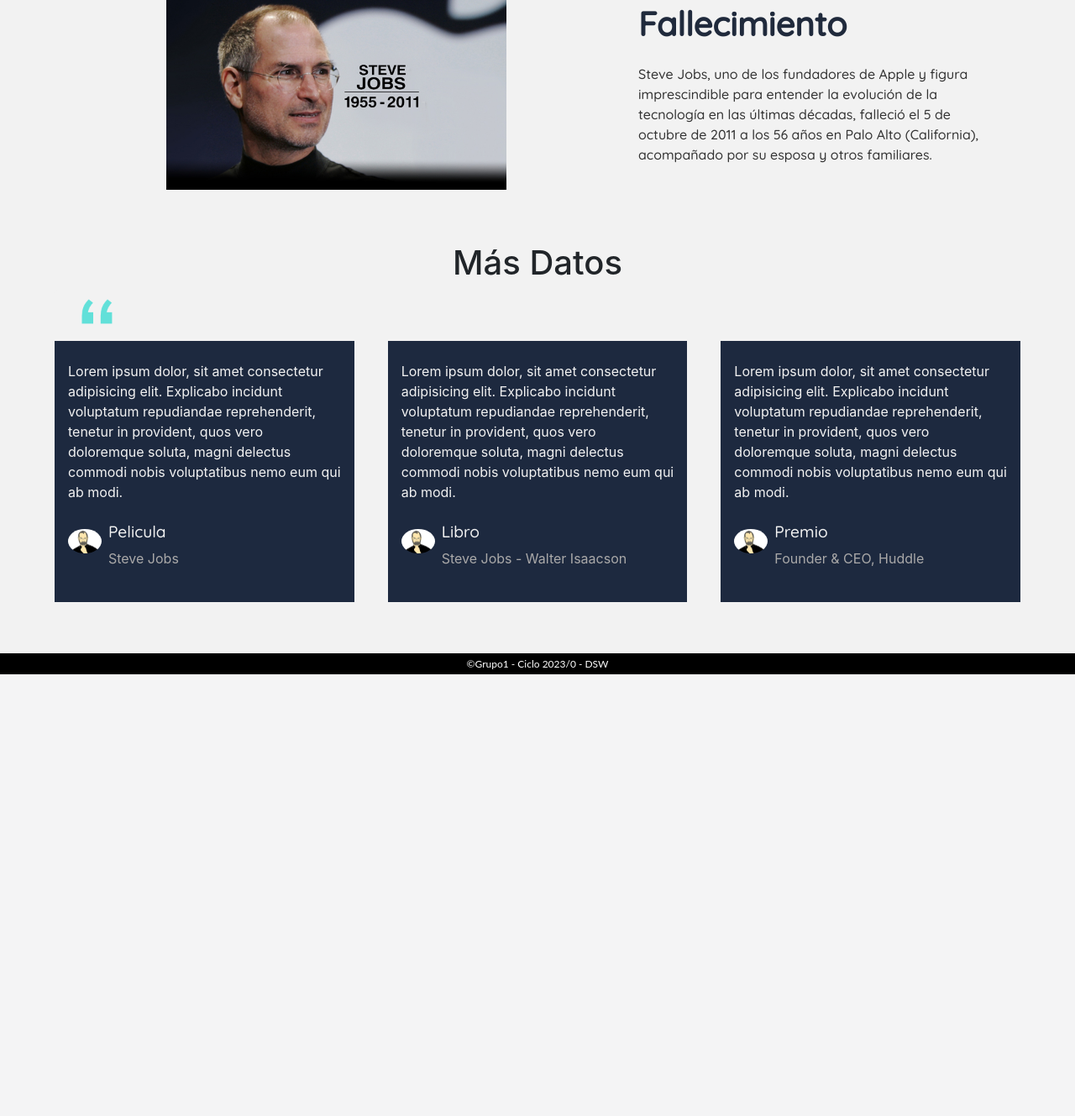
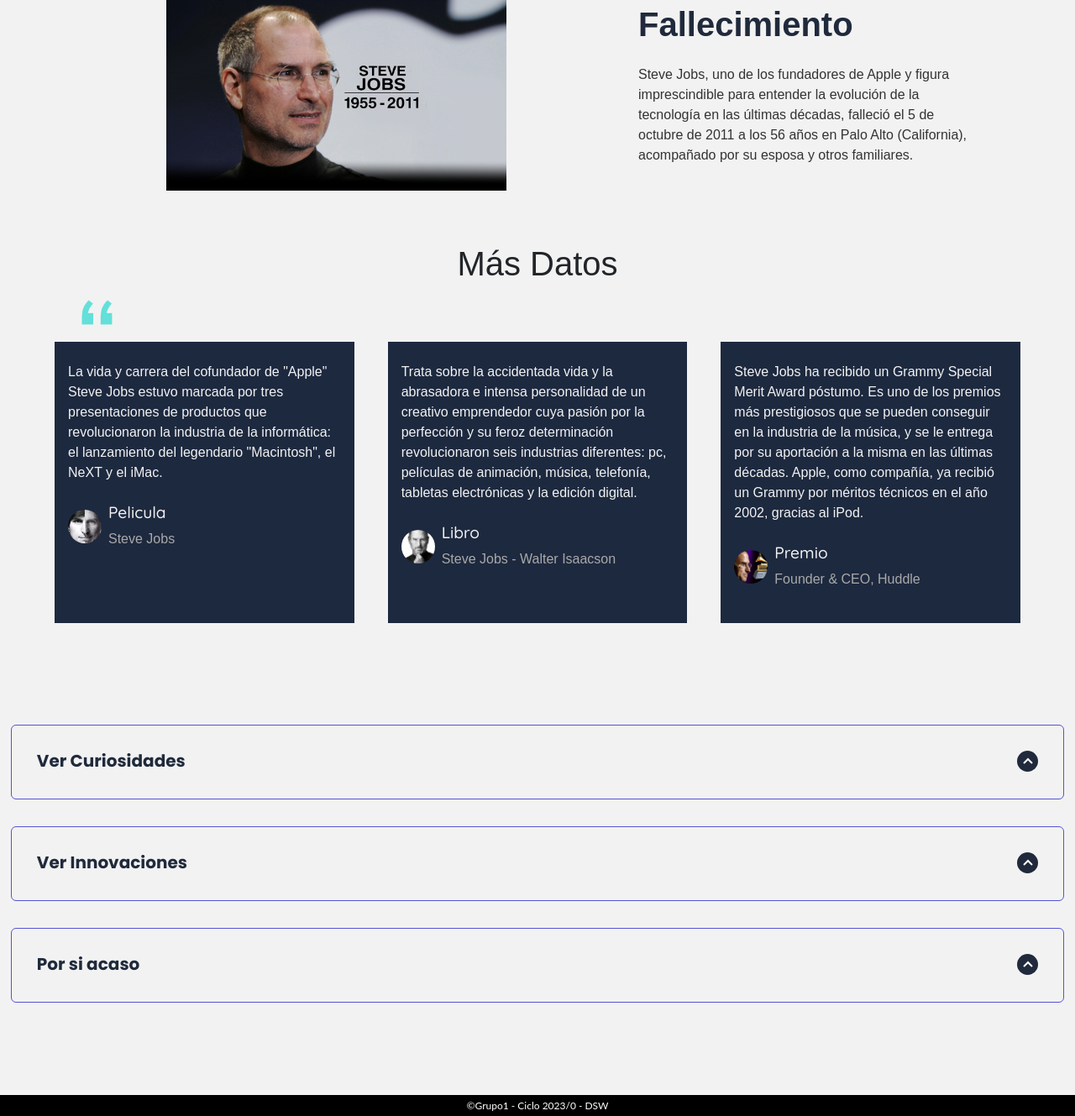
Before and after one commit to miguelmaguina/PROYECTO_DSW, a PHP site: page /biografia1.html in a window 1280 px wide. Shown: the part 2468-3797 px from the top of the page at 84% size. Before the commit the page ends 3271 px from the top, so only its background shows below. Run offline with PHP 8.4, Linux system fonts and the light colour scheme.

Commit message:
avance 15.0

```diff
--- a/Tarea2/biografia1.html
+++ b/Tarea2/biografia1.html
@@ -8,6 +8,7 @@
     <!-- Bootstrap CSS -->
     <link rel="stylesheet" href="https://cdn.jsdelivr.net/npm/bootstrap@4.5.3/dist/css/bootstrap.min.css">
     <link rel="stylesheet" href="./stylesb1.css">
+    <link rel="stylesheet" href="stylesb2.css">
     <link href="https://fonts.googleapis.com/css2?family=Quicksand:wght@500&family=Roboto:ital,wght@0,100;0,300;0,400;0,500;0,700;0,900;1,100;1,300;1,400;1,500;1,700;1,900&display=swap" rel="stylesheet">
     <script src="./libreria/scrollreveal.js"></script>
     <title>Prueba1</title>
@@ -225,13 +226,13 @@
     </section>
     <section class="tarjeta">
         <h2 class="titulo-card">Más Datos</h2>
-        <section class="card container">
+        <section class="card1 container1">
             <article class="card-item card-item--first">
-                <p class="card-paragraph"> Lorem ipsum dolor, sit amet consectetur adipisicing elit. Explicabo incidunt voluptatum repudiandae reprehenderit, tenetur in provident, quos vero doloremque soluta, magni delectus commodi nobis voluptatibus nemo eum qui ab modi.</p>
+                <p class="card-paragraph"> La vida y carrera del cofundador de "Apple" Steve Jobs estuvo marcada por tres presentaciones de productos que revolucionaron la industria de la informática: el lanzamiento del legendario "Macintosh", el NeXT y el iMac.</p>
 
                 <div class="card-profile">
                     <figure class="card-picture">
-                    <img src="./imagenes/biografia/prb.jpg"  class="card-img">
+                    <img src="./imagenes/biografia/peliculaS.jpg"  class="card-img">
                     </figure>
 
                     <div class="card-info">
@@ -242,11 +243,11 @@
                 </article>
 
                 <article class="card-item ">
-                <p class="card-paragraph"> Lorem ipsum dolor, sit amet consectetur adipisicing elit. Explicabo incidunt voluptatum repudiandae reprehenderit, tenetur in provident, quos vero doloremque soluta, magni delectus commodi nobis voluptatibus nemo eum qui ab modi.</p>
+                <p class="card-paragraph"> Trata sobre la accidentada vida y la abrasadora e intensa personalidad de un creativo emprendedor cuya pasión por la perfección y su feroz determinación revolucionaron seis industrias diferentes: pc, películas de animación, música, telefonía, tabletas electrónicas y la edición digital.</p>
 
                 <div class="card-profile">
                     <figure class="card-picture">
-                    <img src="./imagenes/biografia/prb.jpg"  class="card-img">
+                    <img src="./imagenes/biografia/libroS.jpg"  class="card-img">
                     </figure>
 
                     <div class="card-info">
@@ -257,11 +258,11 @@
                 </article>
 
                 <article class="card-item ">
-                <p class="card-paragraph"> Lorem ipsum dolor, sit amet consectetur adipisicing elit. Explicabo incidunt voluptatum repudiandae reprehenderit, tenetur in provident, quos vero doloremque soluta, magni delectus commodi nobis voluptatibus nemo eum qui ab modi.</p>
+                <p class="card-paragraph"> Steve Jobs ha recibido un Grammy Special Merit Award póstumo. Es uno de los premios más prestigiosos que se pueden conseguir en la industria de la música, y se le entrega por su aportación a la misma en las últimas décadas. Apple, como compañía, ya recibió un Grammy por méritos técnicos en el año 2002, gracias al iPod.</p>
 
                 <div class="card-profile">
                     <figure class="card-picture">
-                    <img src="./imagenes/biografia/prb.jpg"  class="card-img">
+                    <img src="./imagenes/biografia/premioS.jpg"  class="card-img">
                     </figure>
 
                     <div class="card-info">
@@ -269,9 +270,131 @@
                     <p class="card-job">Founder & CEO, Huddle</p>
                     </div>
                 </div>
-                </article>
-            </section>
-      </section>
+            </article>
+        </section>
+    </section>
+    <section class="desplegable container-vm">
+        <section class="desplegable-container">
+            <article class="desplegable-padding">
+                <div class="desplegable-answer">
+                    <h3 class="desplegable-title">Ver Curiosidades
+                        <span class="desplegable-arrow">
+                            <img src="./imagenes/biografia/arrow.svg" class="desplegable-img">
+                        </span>
+                    </h3>
+
+                    <div class="desplegable-show">
+                        <h1><span>Curiosidades</span></h1>
+                        <h4>Steve Jobs era visto ante el mundo como un gran innovador y capaz de vender cualquier tipo de producto, pero también hay un lado
+                        contra el cual, muchos de los desarrolladores involucrados han llevado más de un conflicto por detalles. Esto nos deja con algunas curiosidades sobre los
+                        diseños o experiencias a lo largo del tiempo que no son muy conocidas, así como la vida de Jobs.</h4>
+
+                        <div class="contenedor-body">
+                            <div class="container">
+                                <div class="card">
+                                    <figure>
+                                        <img src="imagenes/curiosidades/jobsPerfeccionista.jpg">
+                                    </figure>
+                                    <div class="contenido">
+                                        <h3>Carácter perfeccionista</h3>
+                                        <p>Jobs llegaba a ser incluso mal visto por sus trabajadores por su afán perfeccionista, como los diseños de placas
+                                            en los dispositivos Apple bajo el concepto de "artistas", la capacidad del Macintosh para decir "hola", o incluso
+                                            el cambio brusco del ambiente de trabajo, apagando las luces de emergencia.
+                                        </p>
+                                        <a href="https://fam.bo/steve-jobs/">Leer más</a>
+                                    </div>
+                                </div>
+                                <div class="card">
+                                    <figure>
+                                        <img src="imagenes/curiosidades/diseñoMac.jpg">
+                                    </figure>
+                                    <div class="contenido">
+                                        <h3>Insistencia en el diseño de la Mac</h3>
+                                        <p>Steve Jobs forzó a sus desarrolladores a crear versiones, una tras otra con el fin de consumar cambios
+                                            pequeños, al punto de llegar en conflictos frente a su personal de trabajo. Se cuenta incluso sobre las
+                                            quejas de los mismos por dicha insistencia, y Jobs reafirmaba el perfeccionismo en los detalles.</p>
+                                        <a href="https://es.linkedin.com/pulse/steve-jobs-el-perfeccionista-patol%C3%B3gico-diego-rios#:~:text=Para%20Jobs%2C%20fue%20la%20oportunidad,la%20cual%20Apple%20estaba%20pasando.">Leer más</a>
+                                    </div>
+                                </div>
+                                <div class="card">
+                                    <figure>
+                                        <img src="imagenes/curiosidades/steve-jobsUniv.jpg">
+                                    </figure>
+                                    <div class="contenido">
+                                        <h3>Dejó de asistir a clases oblgatorias</h3>
+                                        <p>A pesar de ello, continuaba asistiendo a clases universitarias que eran de su interés en Reed College,
+                                            muchas veces de forma escabullida. A Jobs no le gustaba la estructura académica pero sí tenía
+                                            muchas ganas de aprender. Recordado también por un magistral discurso en la universidad de Stanford</p>
+                                        <a href="#">Leer más</a>
+                                    </div>
+                                </div>
+                                <div class="card">
+                                    <figure>
+                                        <img src="imagenes/curiosidades/image.jpg">
+                                    </figure>
+                                    <div class="contenido">
+                                        <h3>Apple y Pixar</h3>
+                                        <p>A pesar de ello, continuaba asistiendo a clases universitarias que eran de su interés en Reed College,
+                                            muchas veces de forma escabullida. A Jobs no le gustaba la estructura académica pero sí tenía
+                                            muchas ganas de aprender. Recordado también por un magistral discurso en la universidad de Stanford</p>
+                                        <a href="#">Leer más</a>
+                                    </div>
+                                </div>
+                            </div>
+                        </div>
+                    </div>
+                </div>
+            </article>
+
+            <article class="desplegable-padding">
+                <div class="desplegable-answer">
+                    <h3 class="desplegable-title">Ver Innovaciones
+                        <span class="desplegable-arrow">
+                            <img src="./imagenes/biografia/arrow.svg" class="desplegable-img">
+                        </span>
+                    </h3>
+                    <div class="desplegable-show">
+                        <div class="ful-img" id="fulImgBox">
+                            <img src="imagenes/innovaciones/apple6.jpg" id="fulImg" alt="">
+                            <span onclick="closeImg()">X</span>
+                        </div>
+
+                        <h1><span>Innovaciones</span></h1>
+                        <h4>Muchos de las características para los dispositivos, como el uso de un ratón, tipografía de texto, o más reciente sobre el uso de teléfonos inteligentes, así como
+                            los servicios multimedia de streaming, fueron grandes ideas que llegaron para quedarse. Jobs quería dejar una huella a través de la innovación para con los
+                            productos Apple, dando inicio a una nueva etapa.</h4>
+                        <div class="img-gallery" alt="">
+                            <img src="imagenes/innovaciones/apple-macintosh-2.jpg" onclick="openFulImg(this.src)" alt="">
+                            <img src="imagenes/innovaciones/mouse.jpg" onclick="openFulImg(this.src)" alt="">
+                            <img src="imagenes/innovaciones/apple-watch-first-generation.jpg" onclick="openFulImg(this.src)" alt="">
+                            <img src="imagenes/innovaciones/I-MAC-2-1024x643.jpg" onclick="openFulImg(this.src)" alt="">
+                            <img src="imagenes/innovaciones/1366_2000.jpg" onclick="openFulImg(this.src)" alt="">
+                            <img src="imagenes/innovaciones/apple6.jpg" onclick="openFulImg(this.src)" alt="">
+                            <img src="imagenes/innovaciones/itunes.jpg" onclick="openFulImg(this.src)" alt="">
+                            <img src="imagenes/innovaciones/ipad.jpg" onclick="openFulImg(this.src)" alt="">
+                        </div>
+                    </div>
+                </div>
+            </article>
+
+            <article class="desplegable-padding">
+                <div class="desplegable-answer">
+                    <h3 class="desplegable-title">Por si acaso
+                        <span class="desplegable-arrow">
+                            <img src="./imagenes/biografia/arrow.svg" class="desplegable-img">
+                        </span>
+                    </h3>
+
+                    <p class="desplegable-show">Lorem ipsum, dolor sit amet consectetur adipisicing elit. Quos
+                        facere, quidem eum id excepturi assumenda explicabo nam accusamus veritatis voluptates
+                        eveniet adipisci, dicta nihil nemo modi possimus officiis quam atque? Lorem ipsum, dolor sit
+                        amet consectetur adipisicing elit. Quos facere, quidem eum id excepturi assumenda explicabo
+                        nam accusamus veritatis voluptates eveniet adipisci, dicta nihil nemo modi possimus officiis
+                        quam atque?</p>
+                </div>
+            </article>
+        </section>
+    </section>
     <!-- CAROUSEL-->
     <!-- <section>
         <div id="carouselExampleIndicators" class="carousel slide" data-ride="carousel">
@@ -337,5 +460,6 @@
  <script src="https://code.jquery.com/jquery-3.5.1.slim.min.js" integrity="sha384-DfXdz2htPH0lsSSs5nCTpuj/zy4C+OGpamoFVy38MVBnE+IbbVYUew+OrCXaRkfj" crossorigin="anonymous"></script>
  <script src="https://cdn.jsdelivr.net/npm/bootstrap@4.5.3/dist/js/bootstrap.bundle.min.js" integrity="sha384-ho+j7jyWK8fNQe+A12Hb8AhRq26LrZ/JpcUGGOn+Y7RsweNrtN/tE3MoK7ZeZDyx" crossorigin="anonymous"></script>
 <script src="./scriptB1.js"></script>
+<script src="scriptB2.js"></script>
 </body>
 </html>
--- a/Tarea2/stylesb1.css
+++ b/Tarea2/stylesb1.css
@@ -1,3 +1,4 @@
+@import url('https://fonts.googleapis.com/css2?family=Poppins:wght@300;400;600;700&display=swap');
 @import url('https://fonts.googleapis.com/css2?family=Poppins:wght@300;400;600;700&display=swap');
 :root{
     --bakcground-general: #f2f2f2;
@@ -12,12 +13,14 @@
 header{
     border: 1px solid transparent;
     width: 100%;
-    height: 75vh;
+    /*height: 75vh;*/
+    min-height: 20vh;
     text-align: center;
     background: url("./imagenes/biografia/banners.jpg");
     background-size:contain;
     background-attachment: fixed;
     position: relative;
+
 }
 nav{
     width: 100%;
@@ -427,7 +430,7 @@ footer{
 } */
 
 /*TARJETITA*/
-.container {
+.container1 {
     background-color: var(--bakcground-general);
     width: 90%;
     max-width: 1200px;
@@ -438,7 +441,7 @@ footer{
 .tarjeta{
     background-color: var(--bakcground-general);
 }
-.card{
+.card1{
     border: 1px solid transparent;
     color: var(--bakcground-general);
     display: flex;
@@ -488,6 +491,7 @@ footer{
 
 .card-img{
     width: 100%;
+    height: 100%;
     border-radius: 50%;
     object-fit: cover;
 }
@@ -506,8 +510,116 @@ footer{
 .card-job{
     color: #aaa9a9;
 }
+
+
+/* PANEL DESPEGABLE */
+.container-vm {
+    width: 150%;
+    max-width: 98%;
+    margin: 0 auto;
+    overflow: hidden;
+    padding: 10px 0;
+}
+.desplegable{
+    text-align: center;
+}
+
+.desplegable-container{
+
+    display: grid;
+    gap: 2em;
+    padding-top: 50px;
+    padding-bottom: 100px;
+}
+
+.desplegable-padding{
+    padding: 0;
+    transition: padding .3s;
+    border: 1px solid #5454D4;
+    border-radius: 6px;
+}
+
+.desplegable-padding--add{
+    padding-bottom: 30px;
+}
+
+.desplegable-answer{
+    padding: 0 30px 0;
+    overflow: hidden;
+}
+
+.desplegable-title{
+    font-weight: bold;
+    text-align: left;
+    display: flex;
+    font-size: 20px;
+    padding: 30px 0 30px;
+    margin: 0;
+    cursor: pointer;
+    color: var(--color-titulo);
+    justify-content: space-between;
+    font-family: 'Poppins','Quicksand',sans-serif;
+}
+
+.desplegable-arrow{
+    border-radius: 50%;
+    background-color: var(--color-titulo);
+    width: 25px;
+    height: 25px;
+    display: flex;
+    justify-content: center;
+    align-items: center;
+    align-self: flex-end;
+    margin-left: 10px;
+    transition:  transform 0.3s;
+}
+
+.desplegable-arrow--rotate{
+    transform: rotate(180deg);
+}
+
+.desplegable-show{
+    border: 1px solid transparent;
+    text-align: left;
+    height: 0;
+    transition: height .9s;
+    margin: 0;
+    padding: 0;
+}
+
+.desplegable-img{
+    display: block;
+}
+
 @media (min-width: 740px){
-    .card{
+    .card1{
         flex-direction: row;
     }
 }
+
+@media (max-width: 800px){
+    .desplegable-copy{
+        width: 100%;
+    }
+}
+
+@media (max-width:600px){
+    .desplegable-title{
+        font-size: 1rem;
+    }
+}
+@media(max-width:530px){
+    header{
+        min-height: 20vh;
+    }
+}
+@media(min-width:530px){
+    header{
+        min-height: 30vh;
+    }
+}
+@media(min-width:1120px){
+    header{
+        min-height: 75vh;
+    }
+}
--- a/Tarea2/stylesb2.css
+++ b/Tarea2/stylesb2.css
@@ -18,6 +18,7 @@
 .container{
     width: 100%;
     display: flex;
+    flex-direction: row;
     max-width: 1350px;
     justify-content: center;
     align-items: center;
@@ -42,6 +43,7 @@
 .card img{
     width: 100%;
     height: 210px;
+    object-fit: cover;
 }
 
 .card .contenido{
@@ -179,3 +181,10 @@ footer{
     line-height: 25px;
     font-size: 12px;
 }
+
+@media (max-width: 700px) {
+    .container{
+        flex-direction: column;
+        flex-wrap: wrap;
+    }
+}
```
Also changed, not shown: Tarea2/scriptB1.js (+22 -0 lines), Tarea2/imagenes/biografia/arrow.svg (added), Tarea2/imagenes/biografia/libroS.jpg (added), Tarea2/imagenes/biografia/peliculaS.jpg (added), Tarea2/imagenes/biografia/premioS.jpg (added), Tarea2/imagenes/tarjeta/profile-1.jpg (deleted), Tarea2/imagenes/tarjeta/profile-2.jpg (deleted), Tarea2/imagenes/tarjeta/profile-3.jpg (deleted).
